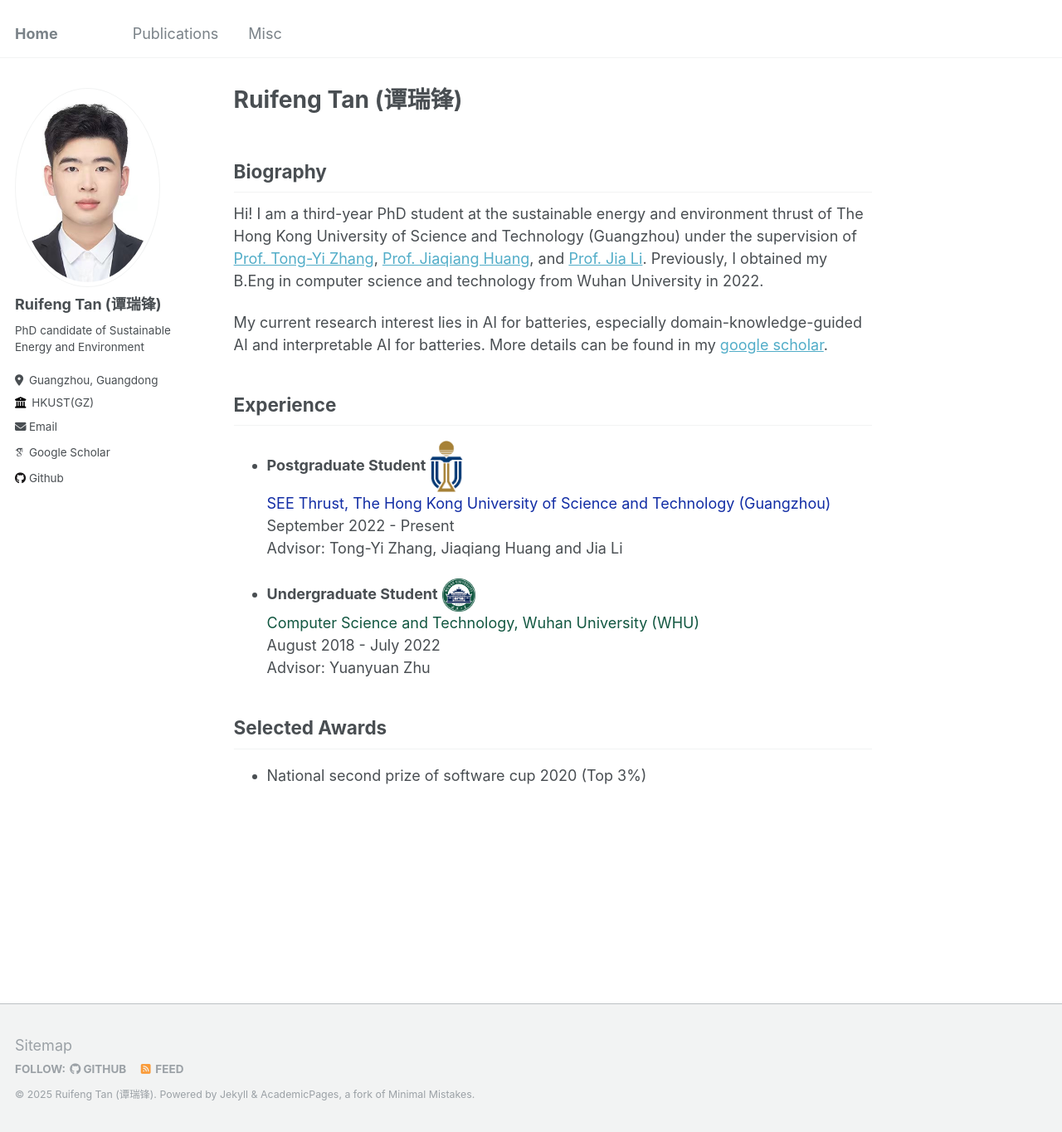
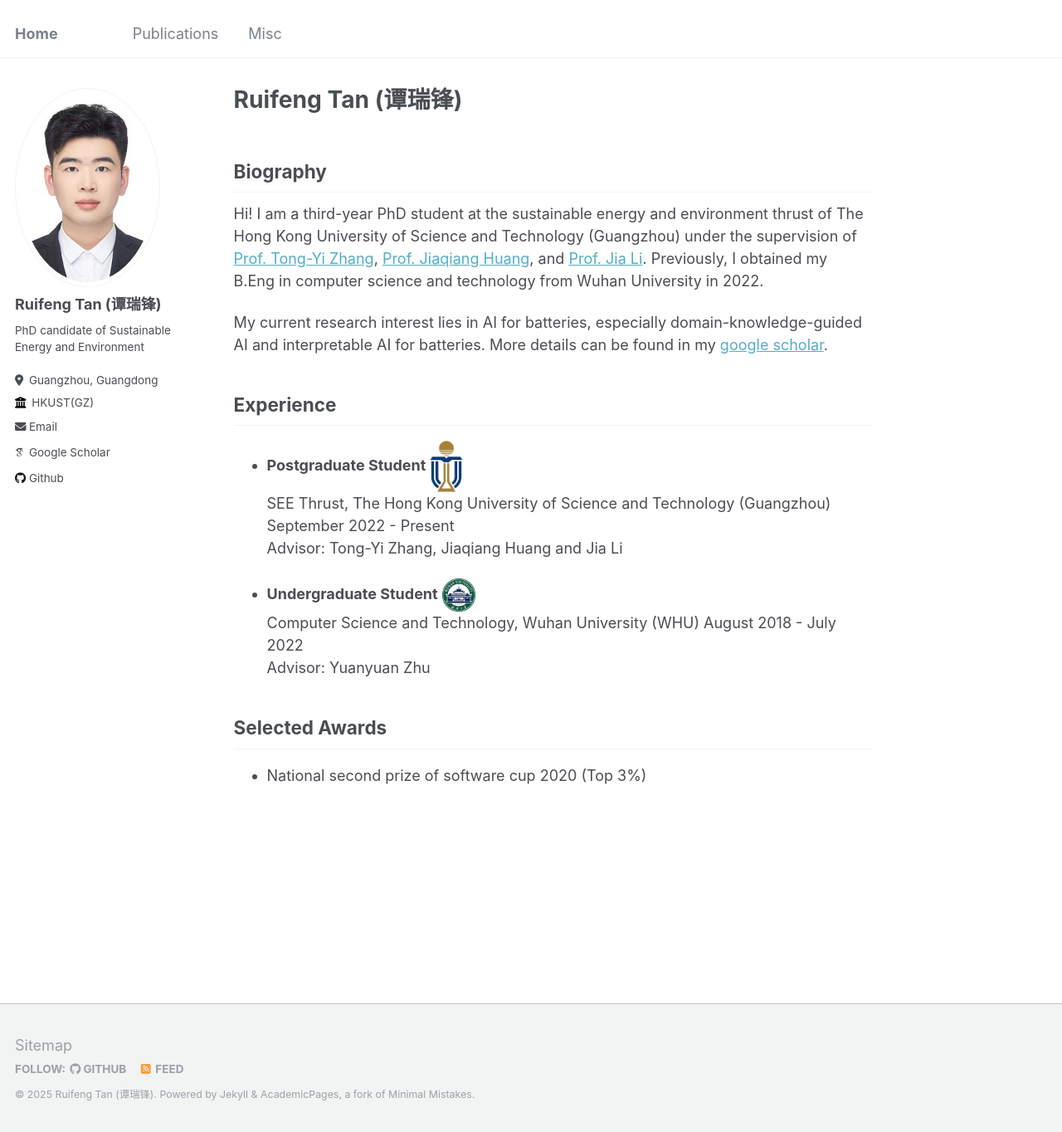
Before and after one commit to Ruifeng-Tan/Ruifeng-Tan.github.io, a Jekyll site: the page built from _pages/about.md, in a window 1280 px wide and 1364 px high. Shown: the whole window at 83% size. Built offline with Jekyll 4.4.1, drawn with Linux system fonts in a browser that asks for light colours; some web fonts are replaced; a file with an impossible date is left out.

Commit message:
fix again

```diff
--- a/_pages/about.md
+++ b/_pages/about.md
@@ -18,13 +18,13 @@ My current research interest lies in AI for batteries, especially domain-knowled
 ## Experience
 
 - **Postgraduate Student**  <img src="../images/HKUSTGZ.png" alt="HKUSTGZ Logo" width="40" style="vertical-align: middle;"/>
-  <span style="color: rgb(18, 45, 165);"> SEE Thrust, The Hong Kong University of Science and Technology (Guangzhou) </span>
+  SEE Thrust, The Hong Kong University of Science and Technology (Guangzhou)
   September 2022 - Present
   Advisor: Tong-Yi Zhang, Jiaqiang Huang and Jia Li
 
 
 - **Undergraduate Student**  <img src="../images/WHU.png" alt="WHU Logo" width="40" style="vertical-align: middle;"/>
-  <span style="color: rgb(18, 87, 65);"> Computer Science and Technology, Wuhan University (WHU) </span>
+  Computer Science and Technology, Wuhan University (WHU)
   August 2018 - July 2022
   Advisor: Yuanyuan Zhu
 
```
Also changed, not shown: _publications/ESM2024.md (added, +11 -0 lines), _publications/IJCNN2022.md (+4 -0 lines).
